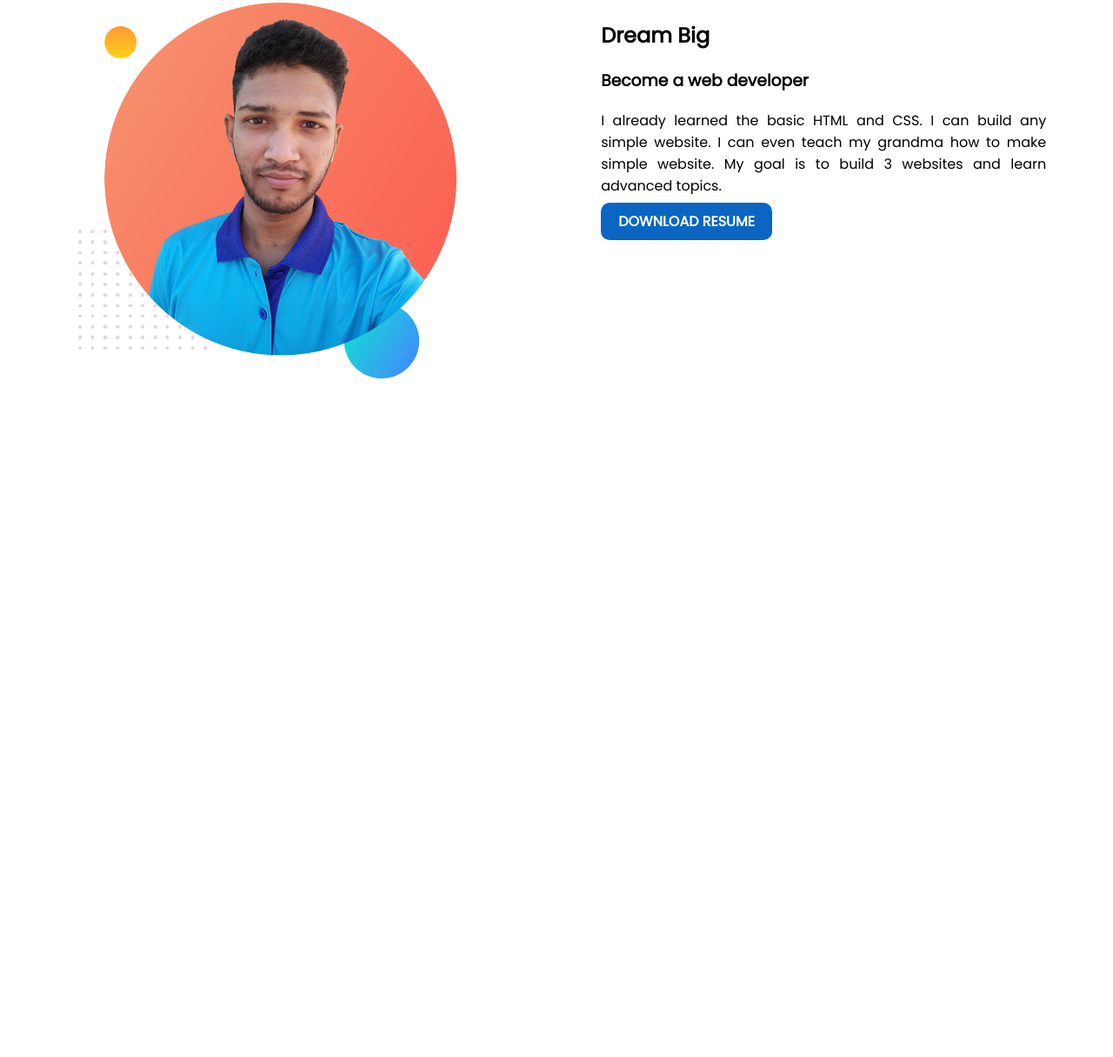
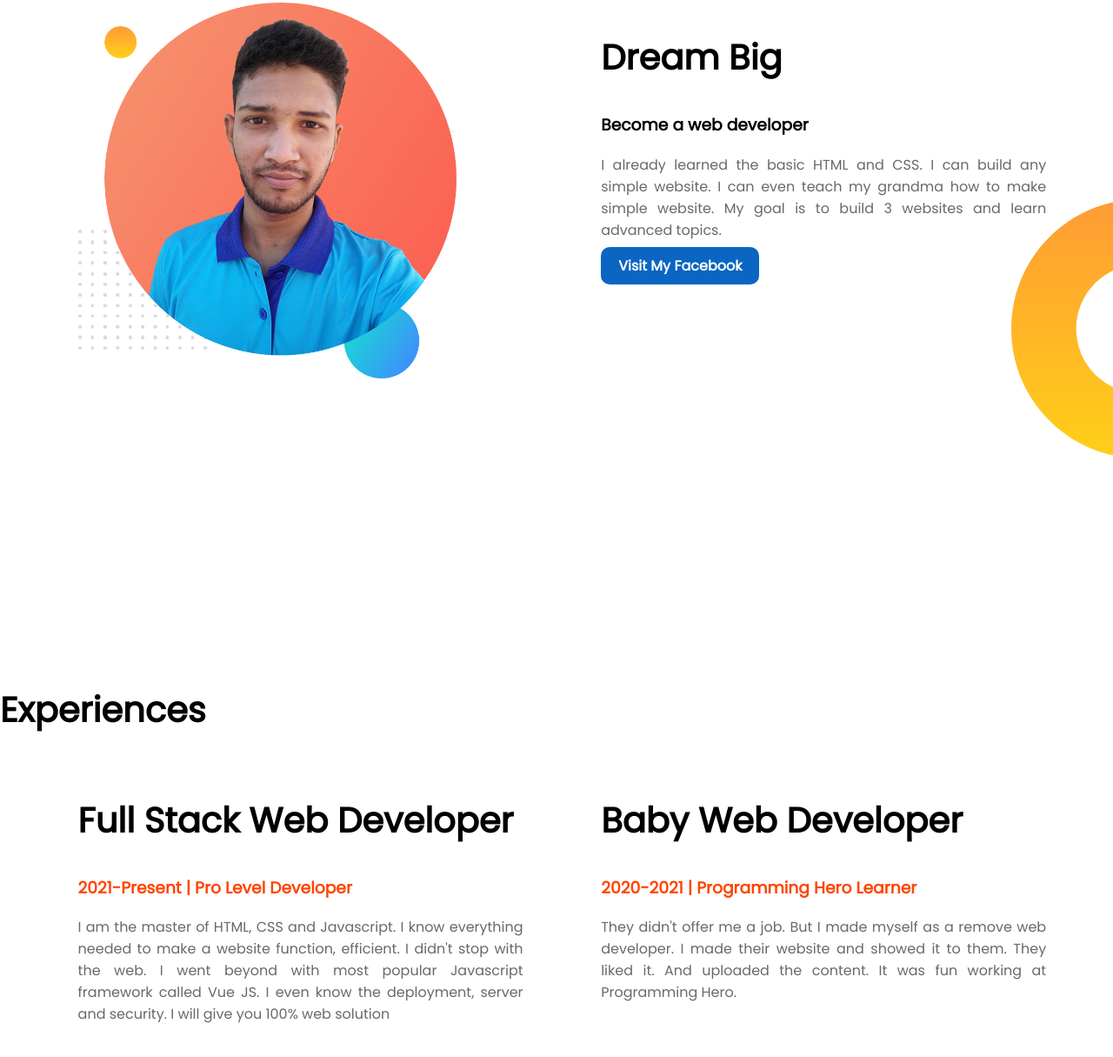
Before and after one commit to minhajhasan-dev/web-portfolio-2nd, a plain HTML site: page index.html in a window 1280 px wide. Shown: the part 747-1962 px from the top of the page at 87% size. Before the commit the page ends 1500 px from the top, so only its background shows below. Drawn offline with Linux system fonts and the light colour scheme.

Commit message:
added 3rd section and styles

```diff
--- a/index.html
+++ b/index.html
@@ -15,7 +15,7 @@
     <section class="top-banner">
         <div class="half-width">
             <h1>Welcome To</h1>
-            <h1><span class="name-highlight"> Minhaj Hasan's</span> Website</h1>
+            <h1><span class="orangered-highlight"> Minhaj Hasan's</span> Website</h1>
             <h3>World Class Professional Web Developer</h3>
             <p>You might saw me jumping, climbing buildings, and stopping trains. But nobody pays me a dime for that
                 work.
@@ -38,8 +38,24 @@
             <h3>Become a web developer</h3>
             <p>I already learned the basic HTML and CSS. I can build any simple website. I can even teach my grandma how
                 to make simple website. My goal is to build 3 websites and learn advanced topics.</p>
-            <a class="link-button" href="https://www.linkedin.com/in/md-minhaj-hasan-9aa673133/"
-                target="_blank">DOWNLOAD RESUME</a>
+            <a class="link-button" href="https://www.facebook.com/minhajhasan117" target="_blank">Visit
+                My Facebook</a>
+        </div>
+    </section>
+    <section class="experience-area">
+        <h2>Experiences</h2>
+        <div class="half-width">
+            <h2>Full Stack Web Developer </h2>
+            <h3 class="orangered-highlight">2021-Present | Pro Level Developer </h3>
+            <p>I am the master of HTML, CSS and Javascript. I know everything needed to make a website function,
+                efficient. I didn't stop with the web. I went beyond with most popular Javascript framework called Vue
+                JS. I even know the deployment, server and security. I will give you 100% web solution</p>
+        </div>
+        <div class="half-width">
+            <h2>Baby Web Developer </h2>
+            <h3 class="orangered-highlight">2020-2021 | Programming Hero Learner </h3>
+            <p>They didn't offer me a job. But I made myself as a remove web developer. I made their website and showed
+                it to them. They liked it. And uploaded the content. It was fun working at Programming Hero.</p>
         </div>
     </section>
 </body>
--- a/style.css
+++ b/style.css
@@ -5,7 +5,13 @@ body {
 h1 {
   font-size: 50px;
 }
-.name-highlight {
+h2 {
+  font-size: 40px;
+}
+p {
+  color: dimgray;
+}
+.orangered-highlight {
   color: orangered;
 }
 .half-width {
@@ -34,3 +40,8 @@ section {
   color: white;
   font-weight: 700;
 }
+.dream-area {
+  background-image: url("images/dream-bg.png");
+  background-repeat: no-repeat;
+  background-position: right;
+}
```
